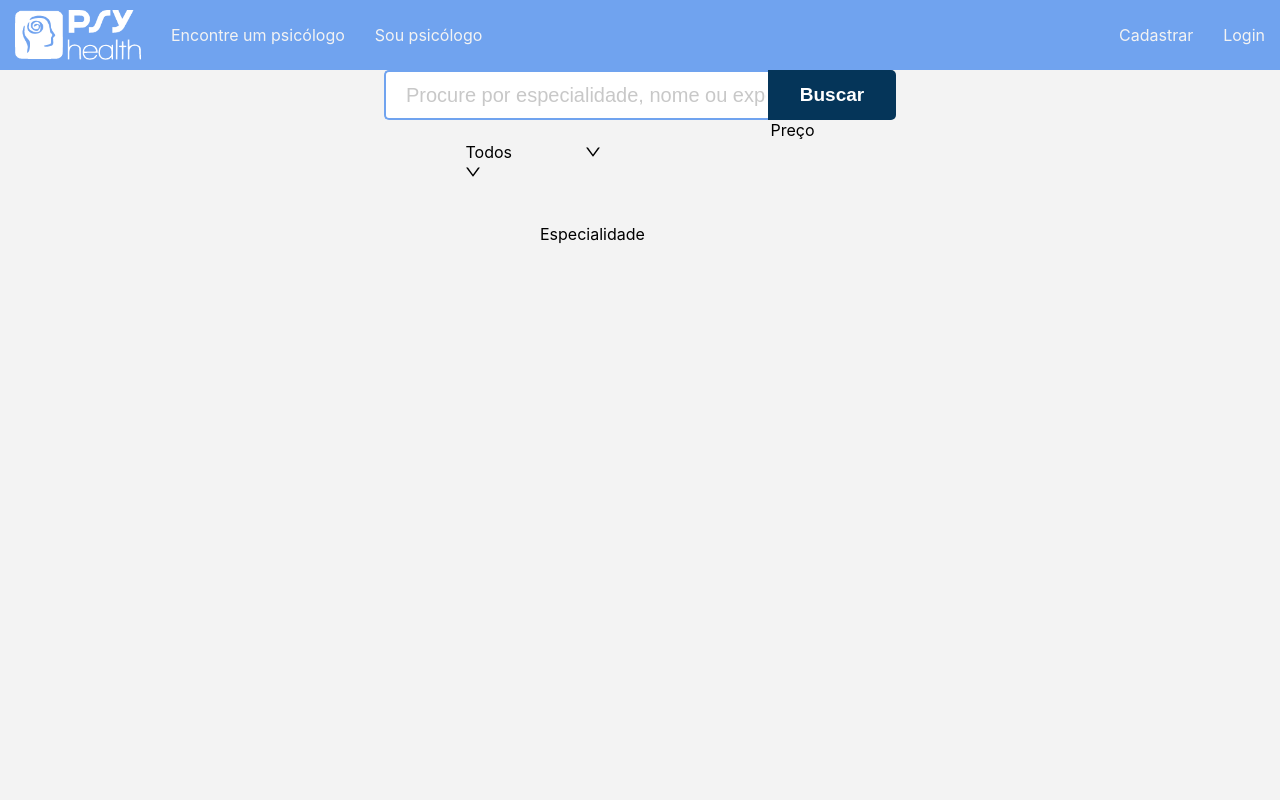
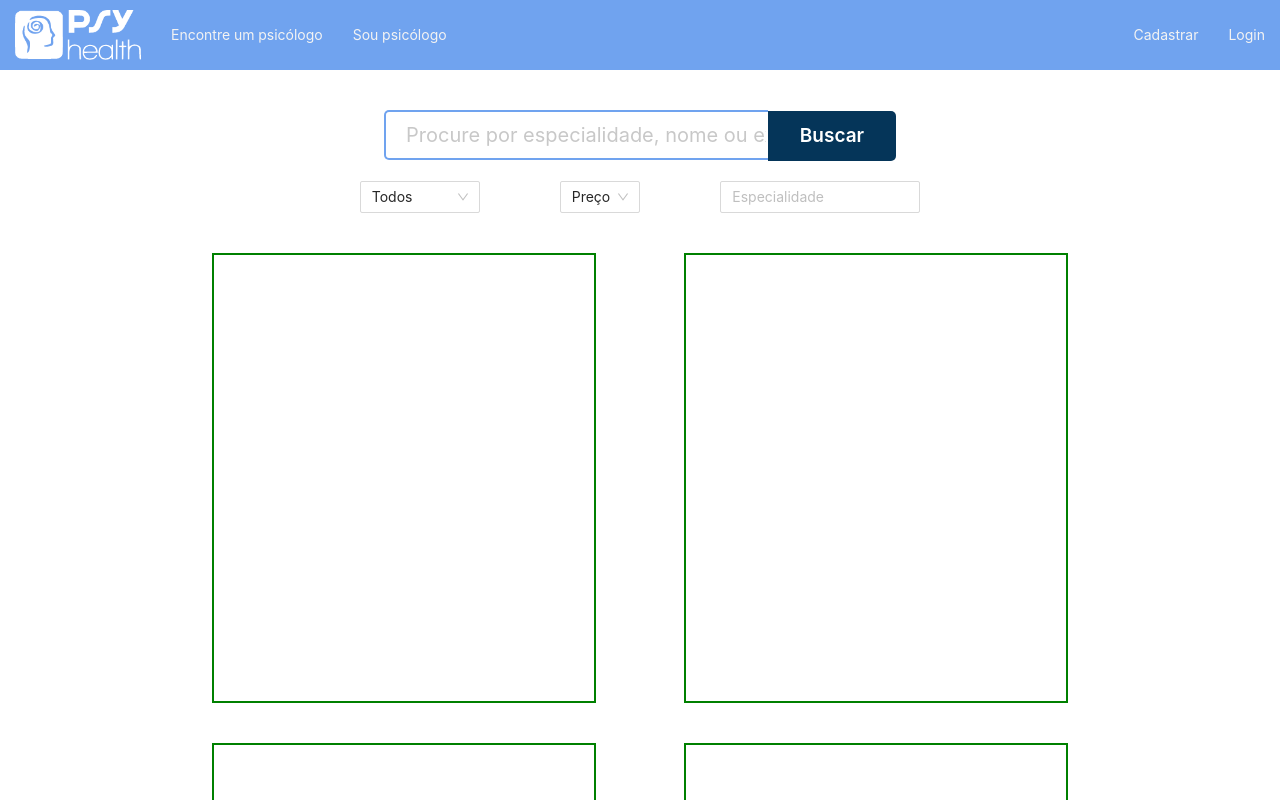
Before and after one commit to carolahn/psy-health, a React (Create React App) app: page /search in a window 1280 px wide. Shown: the top 800 px of the page. Built offline with nearby package versions, Linux system fonts and the light colour scheme.

Commit message:
feat: psychologistLIst

```diff
--- a/src/App.js
+++ b/src/App.js
@@ -1,6 +1,6 @@
 import React from "react";
 import styled from "styled-components";
-
+import 'antd/dist/antd.css'
 import Footer from "./components/footer";
 import Header from "./components/header/index.jsx";
 import Routes from "./routes/index";
--- a/src/pages/search/index.jsx
+++ b/src/pages/search/index.jsx
@@ -14,8 +14,11 @@ const Search = () => {
 
   return (
     <SearchContainer>
+      <div>
         <input placeholder="Procure por especialidade, nome ou experiência"  className='search-input'/>
         <button className='search-button'>Buscar</button>
+      </div>
+      <div>
         <Select defaultValue='Todos' className='filter-specialist'>
           <Option value='coach'>Coach</Option>
           <Option value='psicanalista'>Psicanalista</Option>
@@ -30,6 +33,14 @@ const Search = () => {
         <Select  mode='multiple' placeholder='Especialidade' className='filter-specificity'>
           {options}
         </Select>
+      </div>
+
+      <div className='card-list'>
+        <div className='card'></div>
+        <div className='card'></div>
+        <div className='card'></div>
+        <div className='card'></div>
+      </div>
     </SearchContainer>
   );
 };
--- a/src/pages/search/styled.js
+++ b/src/pages/search/styled.js
@@ -1,11 +1,12 @@
 import styled from "styled-components";
 
 const SearchContainer = styled.main`
-  width: 40vw;
+  width: 70vw;
   display:flex;
   flex-wrap: wrap;
   justify-content: center;
   .search-input {
+    margin-top: 2.50rem;
     box-sizing: border-box;
     font-size: 20px;
 
@@ -37,6 +38,7 @@ const SearchContainer = styled.main`
   }
 
   .search-button {
+    margin-top: 2.5rem;
     box-sizing: border-box;
     border: none;
     background-color: #053559;
@@ -57,6 +59,23 @@ const SearchContainer = styled.main`
   .filter-specificity {
     width: 200px;
   }
+
+  .ant-select {
+    margin: 1.25rem 2.50rem;
+  }
+
+  .card-list {
+    display:flex;
+    flex-wrap: wrap;
+    justify-content: space-between;
+  }
+
+  .card {
+    width:30vw;
+    height:450px;
+    margin: 1.25rem;
+    border: 2px solid green;
+  }
 `;
 
 export default SearchContainer;
```
Also changed, not shown: src/components/psychologist-list/index.jsx (added, +12 -0 lines), src/components/psychologist-list/styled.js (added, +11 -0 lines). Lines whose indentation alone changed are shown as unchanged.
